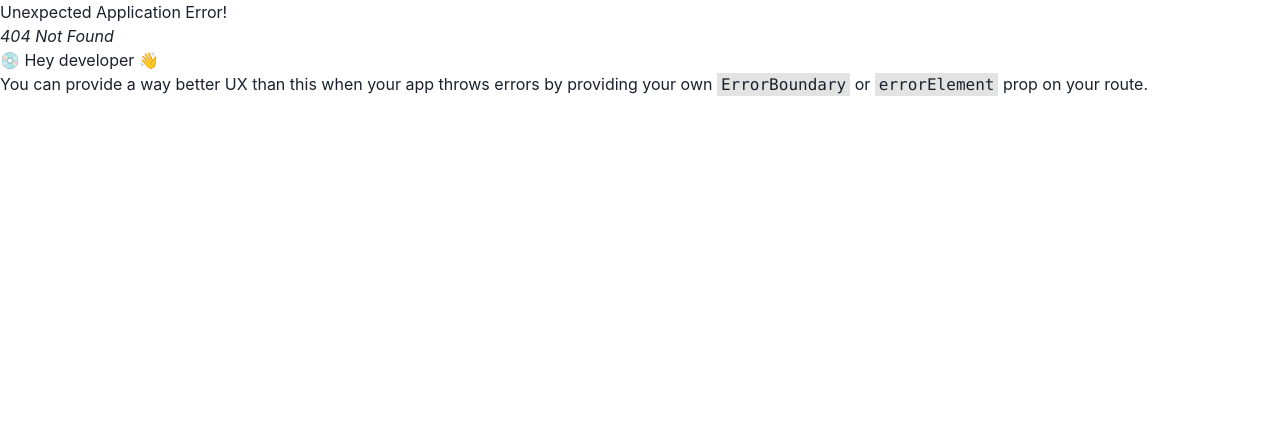
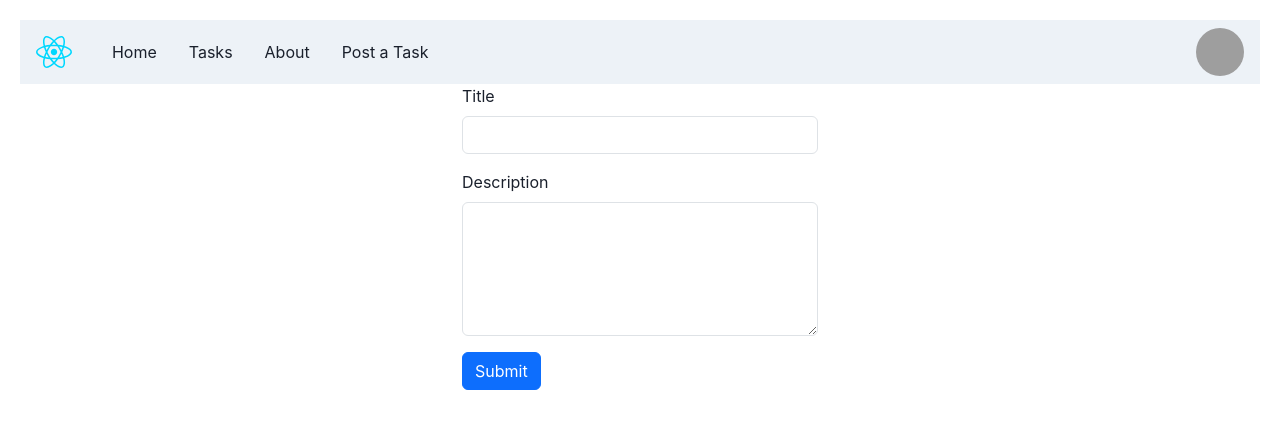
Before and after one commit to ModernSoftwareDevelopement/taskusnow-app, a React (Vite) app: page /task in a window 1280 px wide. Before the commit this address had no page. Shown: the top 428 px of the page. Built offline with nearby package versions, Linux system fonts and the light colour scheme; grey boxes are pictures that could not be loaded.

Commit message:
feature: added TaskForm and its required files(axios and bootstrap)

```diff
--- a/package.json
+++ b/package.json
@@ -21,11 +21,13 @@
     "react-router-dom": "^6.15.0"
   },
   "devDependencies": {
+    "@types/axios": "^0.14.0",
     "@types/react": "^18.2.15",
     "@types/react-dom": "^18.2.7",
     "@typescript-eslint/eslint-plugin": "^6.0.0",
     "@typescript-eslint/parser": "^6.0.0",
     "@vitejs/plugin-react": "^4.0.3",
+    "bootstrap": "^5.3.1",
     "eslint": "^8.45.0",
     "eslint-plugin-react-hooks": "^4.6.0",
     "eslint-plugin-react-refresh": "^0.4.3",
--- a/src/layout/NavBar.tsx
+++ b/src/layout/NavBar.tsx
@@ -32,9 +32,14 @@ const Links = [
     name: 'Tasks',
     path: '/tasks',
   },
+  ,
   {
     name: 'About',
     path: '/about',
+  },
+  {
+    name: 'Post a Task',
+    path: '/task',
   }
 ];
 
@@ -76,7 +81,7 @@ const NavBar = () => {
             </Box>
             <HStack as={'nav'} spacing={4} display={{ base: 'none', md: 'flex' }}>
               {Links.map((link) => (
-                <NavLink key={link.name} name={link.name} path={link.path}/>
+                <NavLink key={link?.name} name={link?.name || ""} path={link?.path || ""}/>
               ))}
             </HStack>
           </HStack>
@@ -112,7 +117,7 @@ const NavBar = () => {
           <Box pb={4} display={{ md: 'none' }}>
             <Stack as={'nav'} spacing={4}>
               {Links.map((link) => (
-                <NavLink key={link.name} name={link.name} path={link.path}/>
+                <NavLink key={link?.name} name={link?.name || ""} path={link?.path || ""}/>
               ))}
             </Stack>
           </Box>
--- a/src/main.tsx
+++ b/src/main.tsx
@@ -4,6 +4,7 @@ import './index.css';
 import { ChakraProvider } from '@chakra-ui/react';
 import { RouterProvider } from 'react-router-dom';
 import router from './routes/routes.tsx';
+import 'bootstrap/dist/css/bootstrap.css';
 
 ReactDOM.createRoot(document.getElementById('root')!).render(
   <React.StrictMode>
--- /dev/null
+++ b/src/models/Task.ts
@@ -0,0 +1,6 @@
+export interface TaskInterface {
+    taskid?: string;
+    title: string;
+    description: string;
+    userid: number;
+}
--- /dev/null
+++ b/src/pages/applications/Task/components/TaskForm.css
@@ -0,0 +1,3 @@
+body {
+    padding: 20px;
+}
--- /dev/null
+++ b/src/pages/applications/Task/components/TaskForm.tsx
@@ -0,0 +1,60 @@
+import "./TaskForm.css";
+import { FormEvent, useRef } from 'react';
+import { postTask } from "../../../../services/TaskAPI";
+
+const TaskForm = () => {
+  const titleRef = useRef<HTMLInputElement>(null);
+  const descriptionRef = useRef<HTMLTextAreaElement>(null);
+  const task = { title: '', description: '', userid: 123}
+
+  const handleSubmit = async (event: FormEvent) => {
+    event.preventDefault();
+    if(titleRef.current !== null)
+    task.title= titleRef.current.value;
+
+    if(descriptionRef.current !== null)
+    task.description = descriptionRef.current.value;
+
+    console.log(task);
+
+    try {
+      await postTask(task);
+      console.log('Task submitted successfully');
+    } catch (error) {
+      console.error('An error occurred on task submission:', error);
+    }
+  }
+
+  return (
+    <form onSubmit={handleSubmit}>
+      <div className="container">
+        <div className="row">
+          <div className="col-md-4 offset-md-4">
+            <div className="mb-3">
+              <label htmlFor="title" className="form-label">
+                Title
+              </label>
+              <input ref={titleRef} id="title" type="text" className="form-control" />
+            </div>
+            <div className="mb-3">
+              <label htmlFor="description" className="form-label">
+                Description
+              </label>
+              <textarea
+                ref={descriptionRef}
+                id="description"
+                rows={5}
+                className="form-control"
+              ></textarea>
+            </div>
+            <button className="btn btn-primary" type="submit">
+              Submit
+            </button>
+          </div>
+        </div>
+      </div>
+    </form>
+  );
+};
+
+export default TaskForm;
--- a/src/routes/routes.tsx
+++ b/src/routes/routes.tsx
@@ -1,5 +1,6 @@
 import { createBrowserRouter } from 'react-router-dom';
 import UserProfile from '../pages/applications/Users/UserProfile.tsx';
+import TaskForm from '../pages/applications/Task/components/TaskForm.tsx';
 import Layout from '../layout/Layout.tsx';
 
 const router = createBrowserRouter([
@@ -16,6 +17,10 @@ const router = createBrowserRouter([
       {
         path: 'about', element: <div>About</div>
       }
+      ,
+      {
+        path: 'task', element: <div><TaskForm /></div>
+      }
     ]
   },
 ])
--- /dev/null
+++ b/src/services/TaskAPI.ts
@@ -0,0 +1,15 @@
+import axios, { AxiosResponse } from 'axios';
+import { TaskInterface } from '../models/Task';
+
+const instance = axios.create({
+  baseURL: 'http://localhost:4000/', // Use environment variables for the URL
+});
+
+export const postTask = async (task: TaskInterface): Promise<TaskInterface> => {
+  try {
+    const response: AxiosResponse<TaskInterface> = await instance.post('/api/task', task);
+    return response.data;
+  } catch (error) {
+    throw error;
+  }
+};
```
Also changed, not shown: 1 other file (tests, documents, lock files or other folders).
